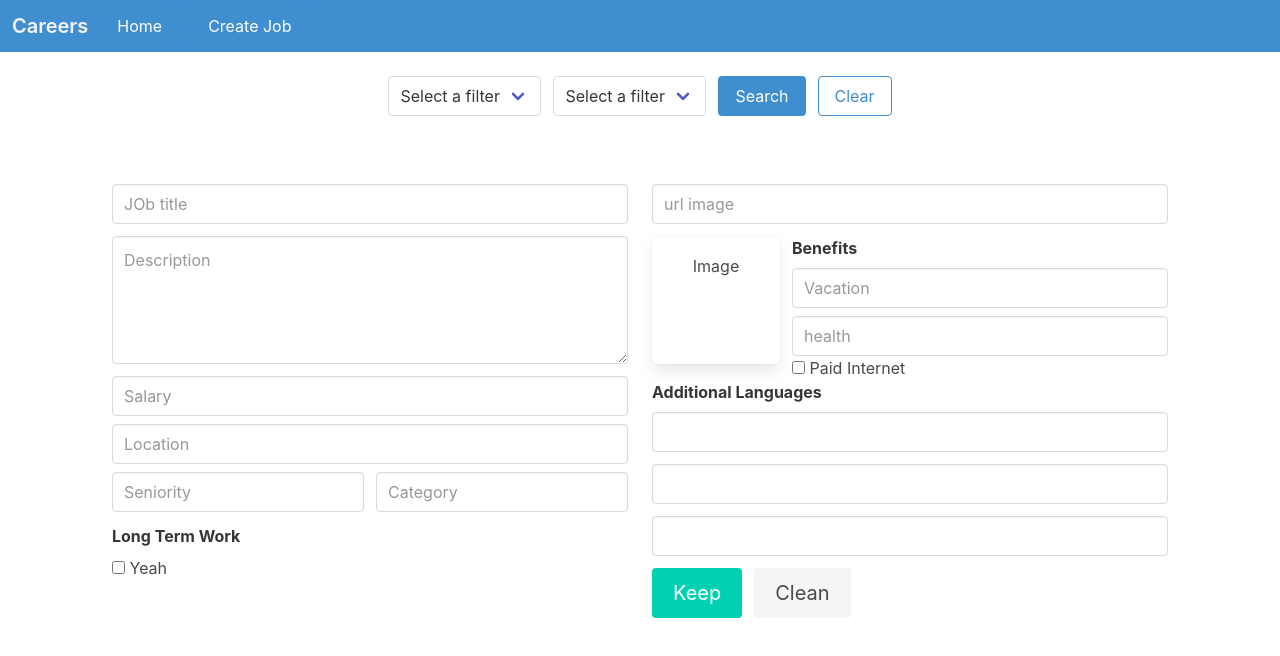
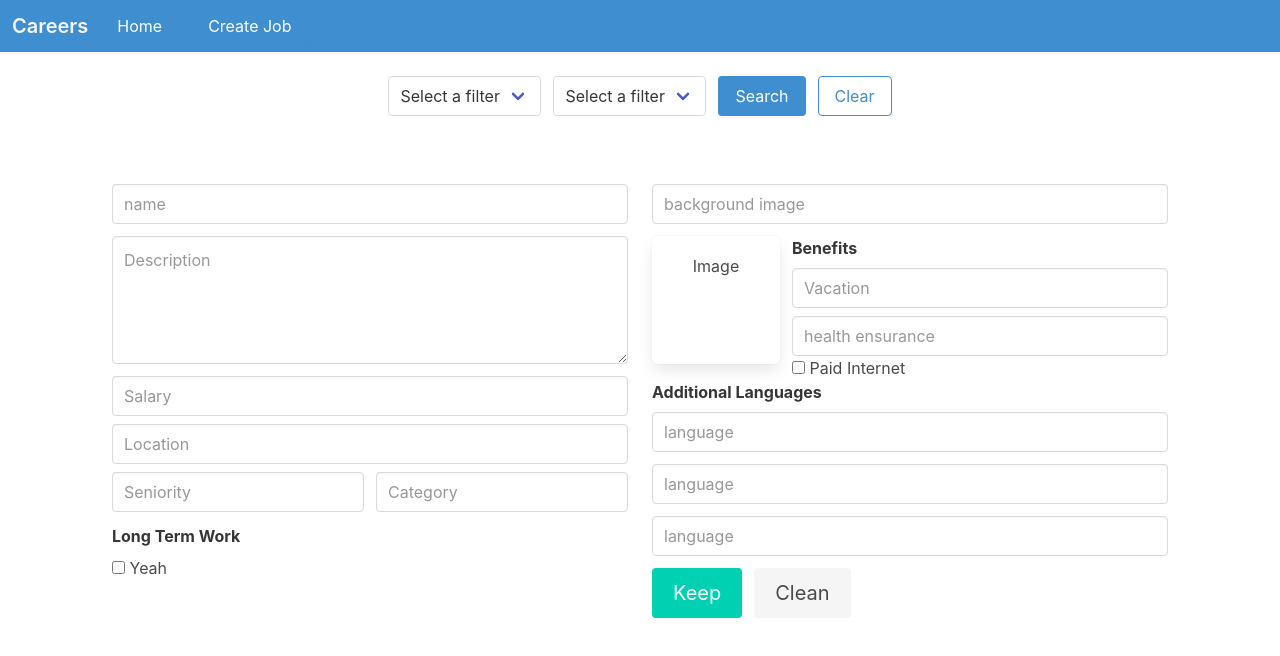
Before and after one commit to CelesteSelena2022/Buscador-de-Comics, a plain HTML site: page index.html in a window 1280 px wide. Both pictures are taken after a click on the button "Create Job". Drawn offline with nearby package versions, Linux system fonts and the light colour scheme; no server answers.

Commit message:
agrego placeholder junto a la clase para cambiar su color

```diff
--- a/index.html
+++ b/index.html
@@ -107,41 +107,41 @@
                         <div class="field">
                             <label class="label" for="edit-job-title"></label>
                             <div class="control">
-                                <input id="edit-job-title" class="input with-custom-placeholder" type="text">
+                                <input id="edit-job-title" class="input with-custom-placeholder" type="text" placeholder="new name">
                             </div>
                         </div>
                         <!-- ===== editar descripcion ===== -->
                         <div class="field">
                             <label class="label" for="edit-job-description"></label>
                             <div class="control">
-                                <textarea id="edit-job-description" class="textarea with-custom-placeholder"></textarea>
+                                <textarea id="edit-job-description" class="textarea with-custom-placeholder" placeholder="new description"></textarea>
                             </div>
                         </div>
                         <!-- ===== editar salario ===== -->
                         <div class="field">
                             <label class="label" for="edit-job-salary"></label>
                             <div class="control">
-                                <input id="edit-job-salary" class="input with-custom-placeholder" type="text">
+                                <input id="edit-job-salary" class="input with-custom-placeholder" type="text" placeholder="new salary">
                             </div>
                             <!-- ===== editar location ===== -->
                             <div class="field">
                                 <label class="label" for="edit-job-location"></label>
                                 <div class="control is-fullwidth">
-                                    <input id="edit-job-location" class="input with-custom-placeholder" type="text">
+                                    <input id="edit-job-location" class="input with-custom-placeholder" type="text" placeholder="new location">
                                 </div>
                                 <!-- ===== editar Seniority ===== -->
                                 <div class="field-body">
                                     <div class="field">
                                         <label class="label" for="edit-job-seniority"></label>
                                         <div class="control">
-                                            <input id="edit-job-seniority" class="input with-custom-placeholder" type="text">
+                                            <input id="edit-job-seniority" class="input with-custom-placeholder" type="text" placeholder="new seniority">
                                         </div>
                                     </div>
                                     <!-- ===== editar Category ===== -->
                                     <div class="field">
                                         <label class="label" for="edit-job-category"></label>
                                         <div class="control">
-                                            <input id="edit-job-category" class="input with-custom-placeholder" type="text">
+                                            <input id="edit-job-category" class="input with-custom-placeholder" type="text" placeholder="new category">
                                         </div>
                                     </div>
                                 </div>
@@ -164,7 +164,7 @@
                         <div class="field">
                             <label class="label" for="edit-job-image"></label>
                             <div class="control">
-                                <input id="edit-job-image" class="input with-custom-placeholder" type="text">
+                                <input id="edit-job-image" class="input with-custom-placeholder" type="text" placeholder="new background image">
                             </div>
                         </div>
                         <div class="field-body">
@@ -182,7 +182,7 @@
                                     <div class="field">
                                         <label class="label has-text-grey has-text-weight-normal" for="edit-job-vacation"></label>
                                         <div class="control">
-                                            <input id="edit-job-vacation" class="input with-custom-placeholder" type="text">
+                                            <input id="edit-job-vacation" class="input with-custom-placeholder" type="text" placeholder="new vacation">
                                         </div>
                                     </div>
                                     <!-- editar health -->
@@ -190,7 +190,7 @@
                                         <label class="label has-text-grey has-text-weight-normal"
                                             for="edit-job-health-ensurance"></label>
                                         <div class="control">
-                                            <input id="edit-job-health-ensurance" class="input with-custom-placeholder" type="text">
+                                            <input id="edit-job-health-ensurance" class="input with-custom-placeholder" type="text" placeholder="new health ensurance">
                                         </div>
                                     </div>
                                     <!-- editar Paid Internet -->
@@ -209,21 +209,21 @@
                             <!-- editar Languages 1 -->
                             <label class="label" for="edit-job-lan-1">Languages</label>
                             <div class="control">
-                                <input id="edit-job-lan-1" class="input" type="text">
+                                <input id="edit-job-lan-1" class="input with-custom-placeholder" type="text" placeholder="new language">
                             </div>
                         </div>
                         <div class="field">
                             <!-- editar Languages 2 -->
                             <label class="label" for="edit-job-lan-2"></label>
                             <div class="control">
-                                <input id="edit-job-lan-2" class="input" type="text">
+                                <input id="edit-job-lan-2" class="input with-custom-placeholder" type="text" placeholder="new language">
                             </div>
                         </div>
                         <div class="field">
                             <!-- editar Languages 3 -->
                             <label class="label" for="edit-job-lan-3"></label>
                             <div class="control">
-                                <input id="edit-job-lan-3" class="input" type="text">
+                                <input id="edit-job-lan-3" class="input with-custom-placeholder" type="text" placeholder="new language">
                             </div>
                         </div>
                         <!-- ===== button Edit ===== -->
@@ -247,7 +247,7 @@
                         <div class="field">
                             <label class="label" for="job-title"></label>
                             <div class="control">
-                                <input id="job-title" class="input with-custom-placeholder" type="text" placeholder="JOb title">
+                                <input id="job-title" class="input with-custom-placeholder" type="text" placeholder="name">
                                 <span id="job-title-error" class="error-message"></span>
                             </div>
                         </div>
@@ -311,7 +311,7 @@
                         <div class="field">
                             <label class="label" for="job-image"></label>
                             <div class="control">
-                                <input id="job-image" class="input with-custom-placeholder" type="text" placeholder="url image">
+                                <input id="job-image" class="input with-custom-placeholder" type="text" placeholder="background image">
                                 <span id="job-image-error" class="error-message"></span>
                             </div>
                         </div>
@@ -338,7 +338,7 @@
                                         <label class="label has-text-grey has-text-weight-normal"
                                             for="job-health-ensurance"></label>
                                         <div class="control">
-                                            <input id="job-health-ensurance" class="input with-custom-placeholder" type="text" placeholder="health">
+                                            <input id="job-health-ensurance" class="input with-custom-placeholder" type="text" placeholder="health ensurance">
                                         </div>
                                     </div>
                                     <!-- Paid Internet -->
@@ -357,21 +357,21 @@
                             <!-- Languages 1 -->
                             <label class="label" for="job-lan-1">Additional Languages</label>
                             <div class="control">
-                                <input id="job-lan-1" class="input" type="text">
+                                <input id="job-lan-1" class="input with-custom-placeholder" type="text" placeholder="language">
                             </div>
                         </div>
                         <div class="field">
                             <!-- Languages 2 -->
                             <label class="label" for="job-lan-2"></label>
                             <div class="control">
-                                <input id="job-lan-2" class="input" type="text">
+                                <input id="job-lan-2" class="input with-custom-placeholder" type="text" placeholder="language">
                             </div>
                         </div>
                         <div class="field">
                             <!-- Languages 3 -->
                             <label class="label" for="job-lan-3"></label>
                             <div class="control">
-                                <input id="job-lan-3" class="input" type="text">
+                                <input id="job-lan-3" class="input with-custom-placeholder" type="text" placeholder="language">
                             </div>
                         </div>
                         <!-- ===== buttons ===== -->
```
